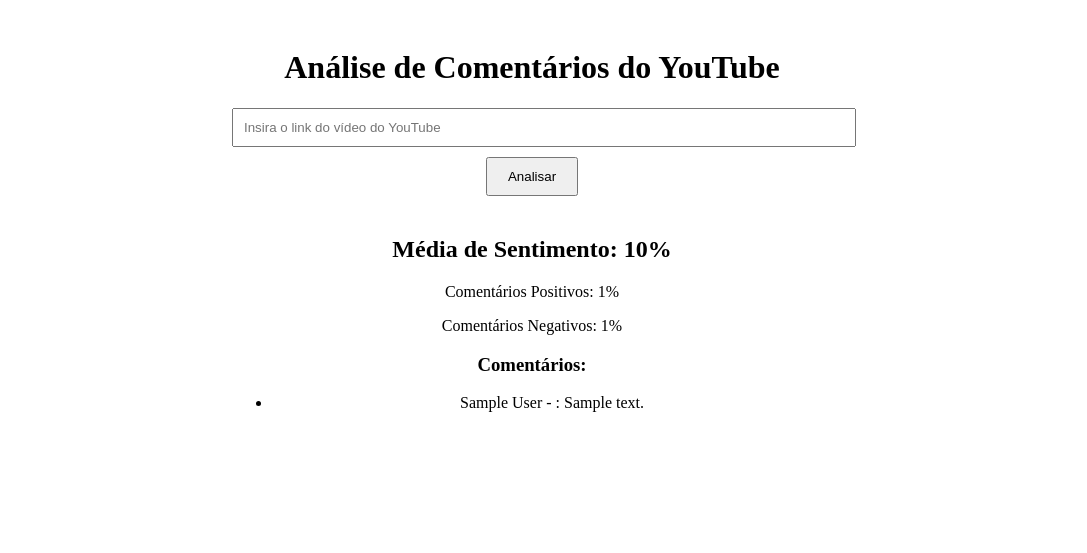
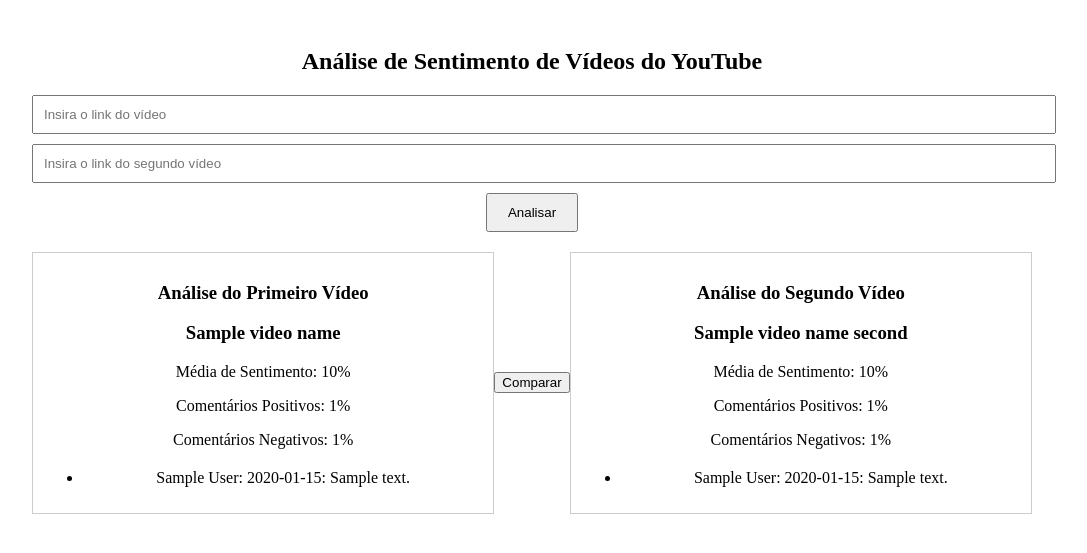
Before and after one commit to LeonardoFCorrea/YoutubeDataProject, a Flask app: template src/templates/index.html in a window 1280 px wide. Shown: the top 553 px of the page, without its empty margins (108-1195 px from the left). Run offline with Flask 3, Linux system fonts and the light colour scheme; the template is opened without the code that fills it: most values are stand-ins (such as "Sample title", 1, 10 or a date in 2020).

Commit message:
Mudanças

```diff
--- a/src/app.py
+++ b/src/app.py
@@ -1,8 +1,9 @@
-from flask import Flask, render_template, request
+from flask import Flask, render_template, request, redirect, url_for
 import re
 from googleapiclient.discovery import build
 from googleapiclient.errors import HttpError
 from transformers import pipeline
+import json
 
 app = Flask(__name__)
 
@@ -32,67 +33,92 @@
 @app.route('/analisar', methods=['POST'])
 def analisar():
     video_link = request.form['video_link']
+    video_link_second = request.form['video_link_second']
 
     # Extrai o ID do vídeo a partir do link
     video_id = extract_video_id(video_link)
+    video_id_second = extract_video_id(video_link_second)
+
+    comments = []
+    comments_second = []
+    video_name = ''
+    video_name_second = ''
 
     if video_id:
-        # Configura a API do YouTube
-        api_key = 'AIzaSyAjABpgnQ6QLsLss7EDF9iRNz2kD0QT8Y8'  # Substitua pelo seu próprio API Key
-        youtube = build('youtube', 'v3', developerKey=api_key)
+        comments, average_score, positive_percentage, negative_percentage, video_name = process_video(video_id)
+    if video_id_second:
+        comments_second, average_score_second, positive_percentage_second, negative_percentage_second, video_name_second = process_video(video_id_second)
 
-        try:
-            # Faz a chamada da API para obter os comentários do vídeo
-            response = youtube.commentThreads().list(
-                part='snippet',
-                videoId=video_id,
-                textFormat='plainText',
-                maxResults=100
-            ).execute()
+    return render_template('index.html', comments=comments, average_score=average_score,
+                           positive_percentage=positive_percentage, negative_percentage=negative_percentage,
+                           video_name=video_name,
+                           comments_second=comments_second, average_score_second=average_score_second,
+                           positive_percentage_second=positive_percentage_second,
+                           negative_percentage_second=negative_percentage_second,
+                           video_name_second=video_name_second)
 
-            # Processa a resposta da API
-            comments = response['items']
+def process_video(video_id):
+    # Configura a API do YouTube
+    api_key = 'AIzaSyAjABpgnQ6QLsLss7EDF9iRNz2kD0QT8Y8'  # Substitua pela sua própria API Key
+    youtube = build('youtube', 'v3', developerKey=api_key)
 
-            # Ordena os comentários por relevância (número de gostos)
-            comments.sort(key=lambda x: x['snippet']['topLevelComment']['snippet']['likeCount'], reverse=True)
+    try:
+        # Faz a chamada da API para obter os comentários do vídeo
+        response = youtube.commentThreads().list(
+            part='snippet',
+            videoId=video_id,
+            textFormat='plainText',
+            maxResults=100
+        ).execute()
 
-            # Seleciona apenas os 10 melhores comentários
-            top_comments = comments[:10]
+        # Processa a resposta da API
+        comments = response['items']
 
-            analyzed_comments = []
-            total_score = 0
+        # Ordena os comentários por relevância (número de gostos)
+        comments.sort(key=lambda x: x['snippet']['topLevelComment']['snippet']['likeCount'], reverse=True)
 
-            for comment in top_comments:
-                snippet = comment['snippet']
-                author = snippet['topLevelComment']['snippet']['authorDisplayName']
-                text = snippet['topLevelComment']['snippet']['textDisplay']
+        # Seleciona apenas os 10 melhores comentários
+        top_comments = comments[:10]
 
-                # Calcula o sentimento do comentário
-                sentiment, score = calculate_sentiment(text)
+        analyzed_comments = []
+        total_score = 0
 
-                # Adiciona o comentário e o sentimento à lista
-                analyzed_comments.append({'author': author, 'text': text, 'sentiment': sentiment})
+        for comment in top_comments:
+            snippet = comment['snippet']
+            author = snippet['topLevelComment']['snippet']['authorDisplayName']
+            text = snippet['topLevelComment']['snippet']['textDisplay']
 
-                # Soma o score para calcular a média
-                total_score += score
+            # Calcula o sentimento do comentário
+            sentiment, score = calculate_sentiment(text)
 
-            # Calcula a média de sentimentos
-            average_score = total_score / len(top_comments)
-            average_score_formatted = '{:.2f}'.format(average_score * 100)
+            # Adiciona o comentário e o sentimento à lista
+            analyzed_comments.append({'author': author, 'text': text, 'sentiment': sentiment})
 
-            # Calcula o percentual de comentários positivos e negativos
-            positive_percentage = sum(comment['sentiment'] == 'POSITIVE' for comment in analyzed_comments) / len(analyzed_comments) * 100
-            negative_percentage = 100 - positive_percentage
+            # Soma o score para calcular a média
+            total_score += score
 
-            return render_template('index.html', comments=analyzed_comments, average_score=average_score_formatted,
-                                   positive_percentage=positive_percentage, negative_percentage=negative_percentage)
+        # Calcula a média de sentimentos
+        average_score = total_score / len(top_comments)
+        average_score_formatted = '{:.2f}'.format(average_score * 100)
 
-        except HttpError as e:
-            error_message = e.content.decode('utf-8')
-            return render_template('index.html', error_message=error_message)
-    else:
-        error_message = 'O link do vídeo é inválido'
-        return render_template('index.html', error_message=error_message)
+        # Calcula o percentual de comentários positivos e negativos
+        positive_percentage = sum(comment['sentiment'] == 'POSITIVE' for comment in analyzed_comments) / len(
+            analyzed_comments) * 100
+        negative_percentage = 100 - positive_percentage
+
+        # Obtém o nome do vídeo usando a API do YouTube
+        video_response = youtube.videos().list(
+            part='snippet',
+            id=video_id
+        ).execute()
+
+        video_name = video_response['items'][0]['snippet']['title']
+
+        return analyzed_comments, average_score_formatted, positive_percentage, negative_percentage, video_name
+
+    except HttpError as e:
+        error_message = e.content.decode('utf-8')
+        return [], None, None, None, None
 
 if __name__ == '__main__':
-    app.run()
+    app.run(debug=True)
--- a/src/static/css/style.css
+++ b/src/static/css/style.css
@@ -1,8 +1,35 @@
 .container {
-    max-width: 600px;
+    max-width: 1000px;
     margin: 0 auto;
     padding: 20px;
     text-align: center;
+}
+
+.row {
+    display: flex;
+    align-items: center;
+}
+
+.col-left {
+    width: 50%;
+    display: flex;
+    flex-direction: column;
+    justify-content: center;
+}
+
+.col-right {
+    width: 50%;
+    display: flex;
+    flex-direction: column;
+    justify-content: center;
+}
+
+.negative {
+    color: red;
+}
+
+.positive {
+    color: green;
 }
 
 h2 {
@@ -23,22 +50,19 @@
     padding: 10px 20px;
 }
 
-#results {
-    margin-top: 40px;
-}
 
 .sentiment {
     margin-bottom: 20px;
+    text-align: center;
 }
 
 .comments li {
     margin-bottom: 10px;
 }
 
-.negative {
-    color: red;
+.analysis-section {
+    max-height: 600px;
+    overflow-y: auto;
+    border: 1px solid #ccc;
+    padding: 10px;
 }
-
-.positive {
-    color: green;
-}
--- a/src/templates/index.html
+++ b/src/templates/index.html
@@ -2,40 +2,79 @@
 <html>
 
 <head>
-    <meta charset="UTF-8">
-    <title>Análise de Comentários do YouTube</title>
-    <link rel="stylesheet" href="../static/css/style.css" </head>
+    <title>Análise de Sentimento de Vídeos do YouTube</title>
+    <link rel="stylesheet" type="text/css" href="../static/css/style.css">
+</head>
 
 <body>
     <div class="container">
-        <h1>Análise de Comentários do YouTube</h1>
-        <form action="/analisar" method="post">
-            <input type="text" name="video_link" placeholder="Insira o link do vídeo do YouTube">
+        <h2>Análise de Sentimento de Vídeos do YouTube</h2>
+        <form action="{{ url_for('analisar') }}" method="POST">
+            <input type="text" name="video_link" placeholder="Insira o link do vídeo">
+            <input type="text" name="video_link_second" placeholder="Insira o link do segundo vídeo">
             <button type="submit">Analisar</button>
         </form>
-
         {% if error_message %}
-        <p>{{ error_message }}</p>
+        <p class="error">{{ error_message }}</p>
+        {% else %}
+        {% if comments %}
+        <div class="row">
+            <div class="col-left">
+                <div id="results" class="analysis-section">
+                    <h3>Análise do Primeiro Vídeo</h3>
+                    <div class="sentiment">
+                        {% if video_name %}
+                        <h3>{{ video_name }}</h3>
                         {% endif %}
-
-        {% if comments %}
-        <div id="results">
-            <h2>Média de Sentimento: {{ average_score }}%</h2>
+                        <p>Média de Sentimento: {{ average_score }}%</p>
                         <p>Comentários Positivos: {{ positive_percentage }}%</p>
                         <p>Comentários Negativos: {{ negative_percentage }}%</p>
-            <h3>Comentários:</h3>
-            <ul>
+                    </div>
+                    <ul class="comments">
                         {% for comment in comments %}
                         <li>
-                    {{ comment.author }} - {% if comment.sentiment == 'NEGATIVE' %}<span
-                        style="color: red;">NEGATIVO</span>{% elif comment.sentiment == 'POSITIVE' %}<span
-                        style="color: green;">POSITIVO</span>{% endif %}: {{ comment.text }}
+                            <span class="author">{{ comment.author }}:</span>
+                            <span
+                                class="{% if comment.sentiment == 'NEGATIVE' %}negative{% elif comment.sentiment == 'POSITIVE' %}positive{% endif %}">
+                                {{ comment.sentiment }}:
+                            </span>
+                            <span class="text">{{ comment.text }}</span>
                         </li>
                         {% endfor %}
                     </ul>
                 </div>
+            </div>
+            <button id="compare-button" onclick="compareVideos()">Comparar</button>
+            <div class="col-right">
+                <div class="analysis-section">
+                    <h3>Análise do Segundo Vídeo</h3>
+                    <div class="sentiment">
+                        {% if video_name %}
+                        <h3>{{ video_name_second }}</h3>
+                        {% endif %}
+                        <p>Média de Sentimento: {{ average_score_second }}%</p>
+                        <p>Comentários Positivos: {{ positive_percentage_second }}%</p>
+                        <p>Comentários Negativos: {{ negative_percentage_second }}%</p>
+                    </div>
+                    <ul class="comments">
+                        {% for comment in comments_second %}
+                        <li>
+                            <span class="author">{{ comment.author }}:</span>
+                            <span
+                                class="{% if comment.sentiment == 'NEGATIVE' %}negative{% elif comment.sentiment == 'POSITIVE' %}positive{% endif %}">
+                                {{ comment.sentiment }}:
+                            </span>
+                            <span class="text">{{ comment.text }}</span>
+                        </li>
+                        {% endfor %}
+                    </ul>
+                </div>
+            </div>
+        </div>
+        {% endif %}
         {% endif %}
     </div>
+    <script src="../static/js/compare.js"></script>
 </body>
 
 </html>
```
Lines whose indentation alone changed are shown as unchanged.
